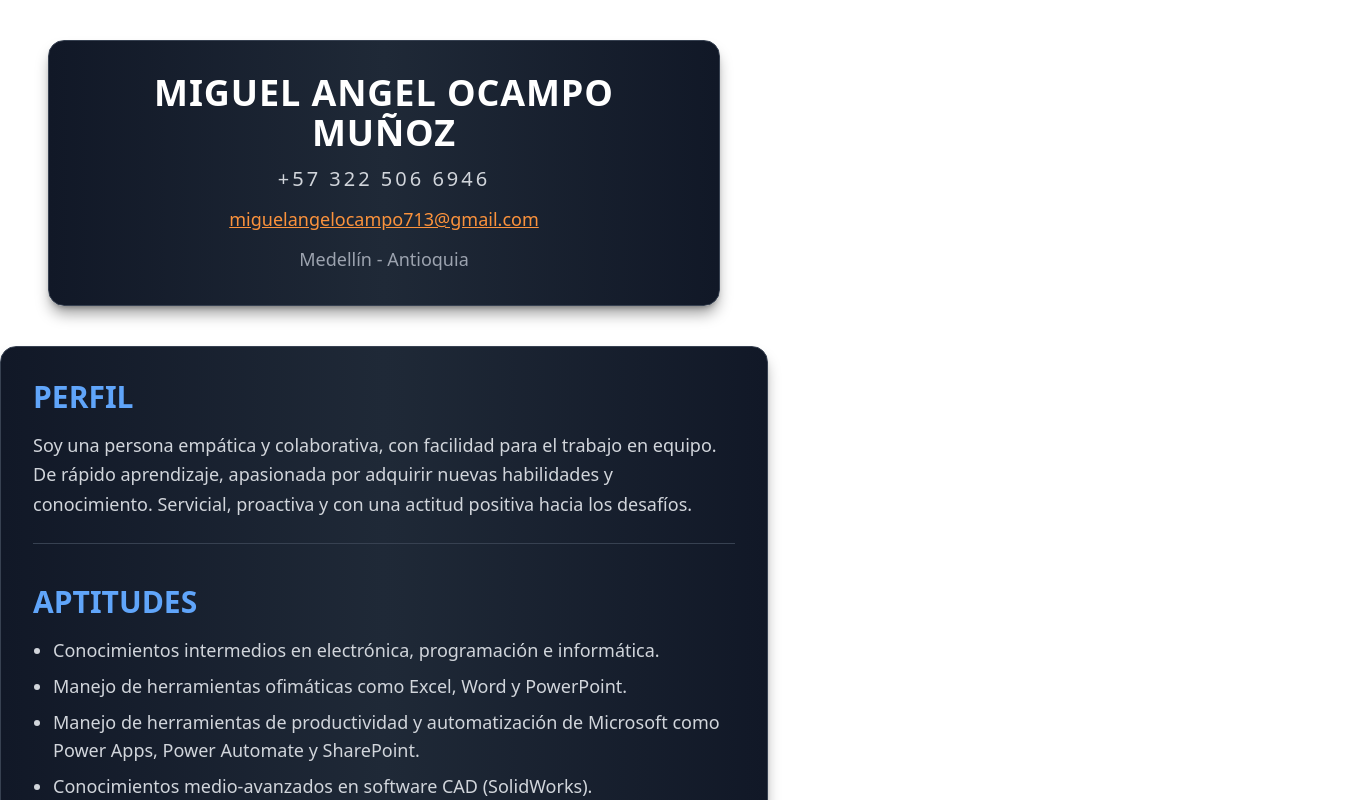
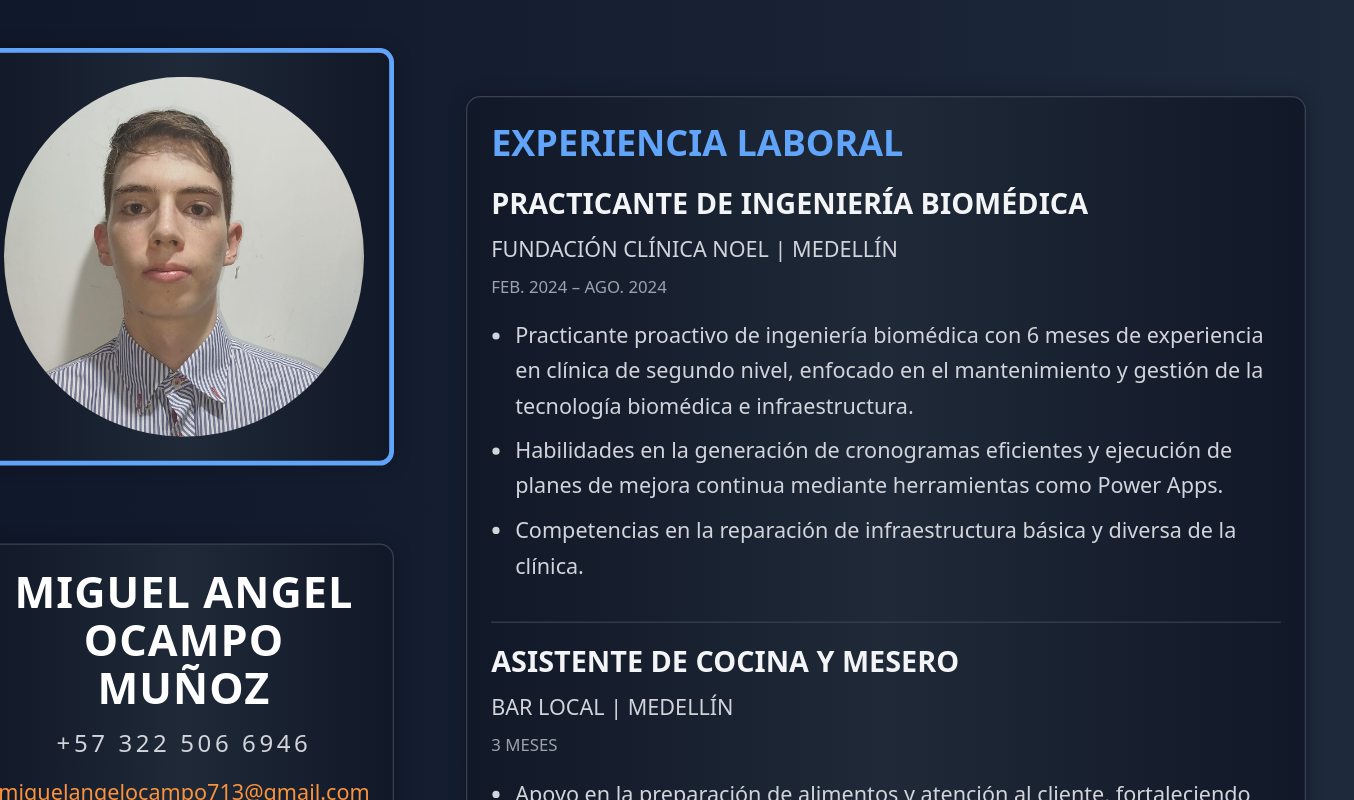
Before and after one commit to miguelangelOcampo/cv-react-Miguel-Angel-Ocampo, a React (Vite) app: page / in a window 1280 px wide. Shown: the top 800 px of the page, 1354 px wide, since content can reach past the window. Built offline with nearby package versions, Linux system fonts and the light colour scheme; a web font is replaced by a local one.

Commit message:
Creacion de componente de foto de perfil y restructuración de la hoja de vida con App.css

```diff
--- a/src/App.css
+++ b/src/App.css
@@ -1,4 +1,4 @@
-/* Css del componente App.tsx se debe hacer uso de import './App.css'; en el archivo App.tsx en tal caso que se quiera utilizar*/
+/* Css del componente App.tsx se debe hacer uso de import './App.css'; en el archivo App.tsx en tal caso que se quiera utilizar
 #root {
   max-width: 1280px;
   margin: 0 auto;
@@ -40,4 +40,67 @@
 
 .read-the-docs {
   color: #888;
+} */
+
+/* Modificar posicion de los elementos en la pantalla */
+
+/* Contenedor principal que agrupa todo el CV */
+/* Contenedor principal del CV */
+.cv-container {
+  display: flex;
+  flex-direction: row;
+  justify-content: center; /* centra el conjunto */
+  align-items: flex-start; /* alinea los elementos al inicio superior */
+  gap: 60px; /* separación entre columnas */
+  padding: 40px;
+  min-height: 100vh;
+  color: white;
+  background: linear-gradient(to right, #0f172a, #1e293b);
 }
+
+/* Columna izquierda (foto, cabecera, perfil) */
+.left-section {
+  display: flex;
+  flex-direction: column;
+  align-items: center; /* centra internamente los elementos */
+  justify-content: flex-start; /* alinea los elementos arriba */
+  gap: 25px;
+  flex: 1;
+  max-width: 350px;
+}
+
+/* Columna derecha (experiencia y estudios) */
+.right-section {
+  display: flex;
+  flex-direction: column;
+  justify-content: flex-start; /* alinea arriba */
+  gap: 25px;
+  flex: 2;
+  max-width: 700px;
+}
+
+/* Aplica estilo uniforme a los componentes de ambas secciones */
+.left-section > *,
+.right-section > * {
+  width: 100%; /* que todos los elementos ocupen el mismo ancho dentro de su sección */
+  background-color: rgba(255, 255, 255, 0.05);
+  border-radius: 12px;
+  padding: 20px;
+  box-shadow: 0 0 15px rgba(0, 0, 0, 0.3);
+}
+
+/* Centrar visualmente la foto dentro de su contenedor */
+.left-section img {
+  display: block;
+  margin: 0 auto;
+}
+
+/* Alineación vertical general */
+.cv-container > * {
+  align-self: flex-start;
+}
+/* escalado de elementos  */
+.cv-container {
+  transform: scale(1.20); /* aumenta el tamaño un 15% */
+  transform-origin: top center; /* mantiene el contenido centrado al hacer zoom */
+}
--- a/src/App.tsx
+++ b/src/App.tsx
@@ -2,15 +2,26 @@ import Cabecera from './Cabecera'
 import Estudios from './Estudios'
 import Experiencia from './Experiencia'
 import Perfil from './Perfil'
+import FotoPerfil from './foto_perfil'
+import './App.css'
 function App() {
 
 
   return (
     <>
-      <Cabecera />
-      <Perfil />
-      <Experiencia />
-      <Estudios />
+       <div className="cv-container">
+      <div className="left-section">
+        <FotoPerfil />
+        <Cabecera />
+        <Perfil />
+      </div>
+
+      <div className="right-section">
+        <Experiencia />
+        <Estudios />
+      </div>
+    </div>
+
     </>
   )
 }
--- /dev/null
+++ b/src/foto_perfil.tsx
@@ -0,0 +1,12 @@
+export default function FotoPerfil() {
+    return (
+        <div className="inline-block p-2 rounded-full bg-gradient-to-r from-gray-900 via-gray-800 to-gray-900 shadow-lg shadow-black/40 border-4 border-blue-400">
+  <img
+    src="/img/foto.jpeg"
+    alt="Miguel Angel Ocampo"
+    className="w-[300px] h-[300px] rounded-full object-cover block"
+    loading="lazy"
+  />
+</div>
+    )
+}
--- a/src/index.css
+++ b/src/index.css
@@ -27,8 +27,7 @@ a:hover {
 
 body {
   margin: 0;
-  display: flex;
-  place-items: center;
+  justify-items: center;
   min-width: 320px;
   min-height: 100vh;
 }
```
